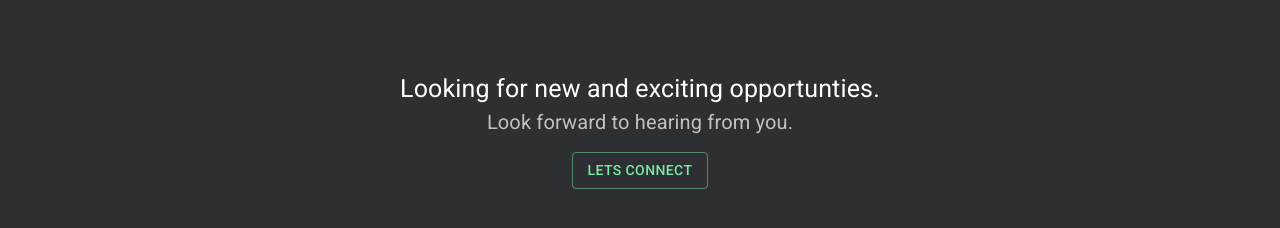
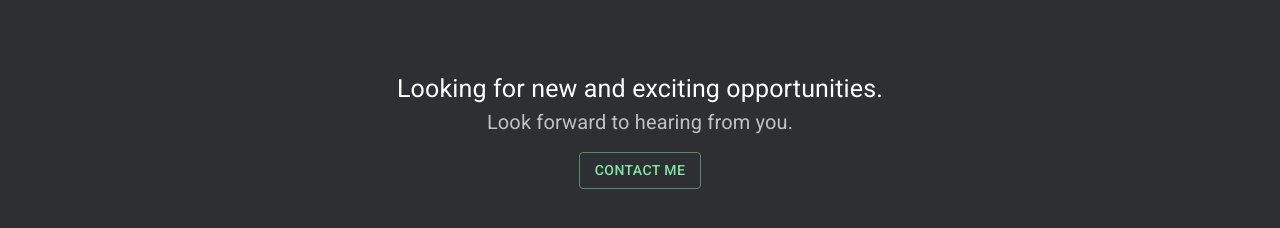
Before and after one commit to ReichertA2/Portfolio, a React (Create React App) app: page / in a window 1280 px wide. Shown: the part 1840-2068 px from the top of the page. Built offline with nearby package versions, Linux system fonts and the light colour scheme.

Commit message:
button functionality works for email in about me section

```diff
--- a/src/components/AboutMe.js
+++ b/src/components/AboutMe.js
@@ -109,9 +109,9 @@ export default function AboutMe() {
                   of an application and love how backend makes the connection.
                   Cannot wait to join your team!!
                 </p>
-                <Button style={{ marginTop:15 }} variant="outlined">
+                <a href="mailto:aydee0112@yahoo.com"><Button style={{ marginTop:15 }} variant="outlined">
                   Lets Connect
-                </Button>
+                </Button></a>
               </div>
             </section>
           </Item>
--- a/src/components/Contact.js
+++ b/src/components/Contact.js
@@ -5,9 +5,9 @@ import Box from "@mui/material/Box";
 export default function Contact() {
   return (
     <section style={{background: '#2D2F33', textAlign: 'center', marginTop: 100}}>
-        <h1 id="contact"  className='mt-24' style={{ fontSize:25, display: 'inline-block'}}>Looking for new and exciting opportunties.</h1>
+        <h1 id="contact"  className='mt-24' style={{ fontSize:25, display: 'inline-block'}}>Looking for new and exciting opportunities.</h1>
         <h1 style={{ fontSize:20, color:'rgba(255, 255, 255, 0.7)'}}>Look forward to hearing from you.</h1>
-        <a href="mailto:aydee0112@yahoo.com"><Button style={{marginTop:15, marginBottom: 100}} variant='outlined'>Lets Connect</Button>
+        <a href="mailto:aydee0112@yahoo.com"><Button style={{marginTop:15, marginBottom: 100}} variant='outlined'>Contact Me</Button>
         </a>
 
 
```
